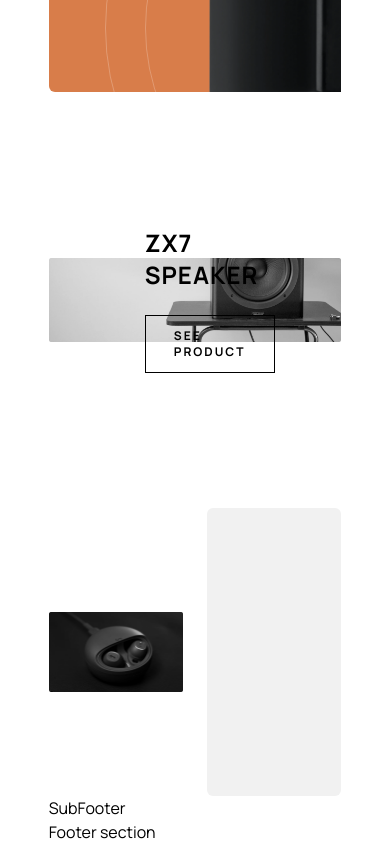
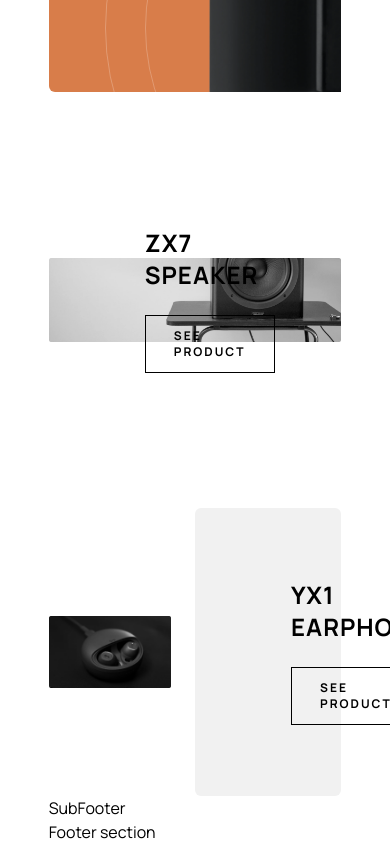
Before and after one commit to Mahmud1087/portfolio-projects, a React (Vite) app in the folder audiophile_ecommerce/: page / in a window 390 px wide. Shown: the part 1760-2604 px from the top of the page. Built offline with nearby package versions, Linux system fonts and the light colour scheme.

Commit message:
added the YX1EarPhones component

```diff
--- a/audiophile_ecommerce/src/components/home page/YX1Earphones.jsx
+++ b/audiophile_ecommerce/src/components/home page/YX1Earphones.jsx
@@ -1,4 +1,5 @@
 import airpodImg from '../../assets/ear-pod.png';
+import { SeeProductButton } from '../../components/main';
 
 const YX1Earphones = () => {
   return (
@@ -10,7 +11,12 @@ const YX1Earphones = () => {
           className='w-full h-full object-contain rounded-[inherit]'
         />
       </section>
-      <section className='w-1/2 rounded-md h-[18rem] bg-light-300'></section>
+      <section className='w-1/2 rounded-md h-[18rem] bg-light-300 pl-24 flex items-center'>
+        <div className='flex flex-col gap-6 justify-center'>
+          <h1 className='text-2xl font-bold tracking-[1px]'>YX1 EARPHONES</h1>
+          <SeeProductButton classes='border border-dark-300 bg-transparent hover:bg-dark-300 hover:text-light-100 text-dark-300 font-bold' />
+        </div>
+      </section>
     </div>
   );
 };
```
